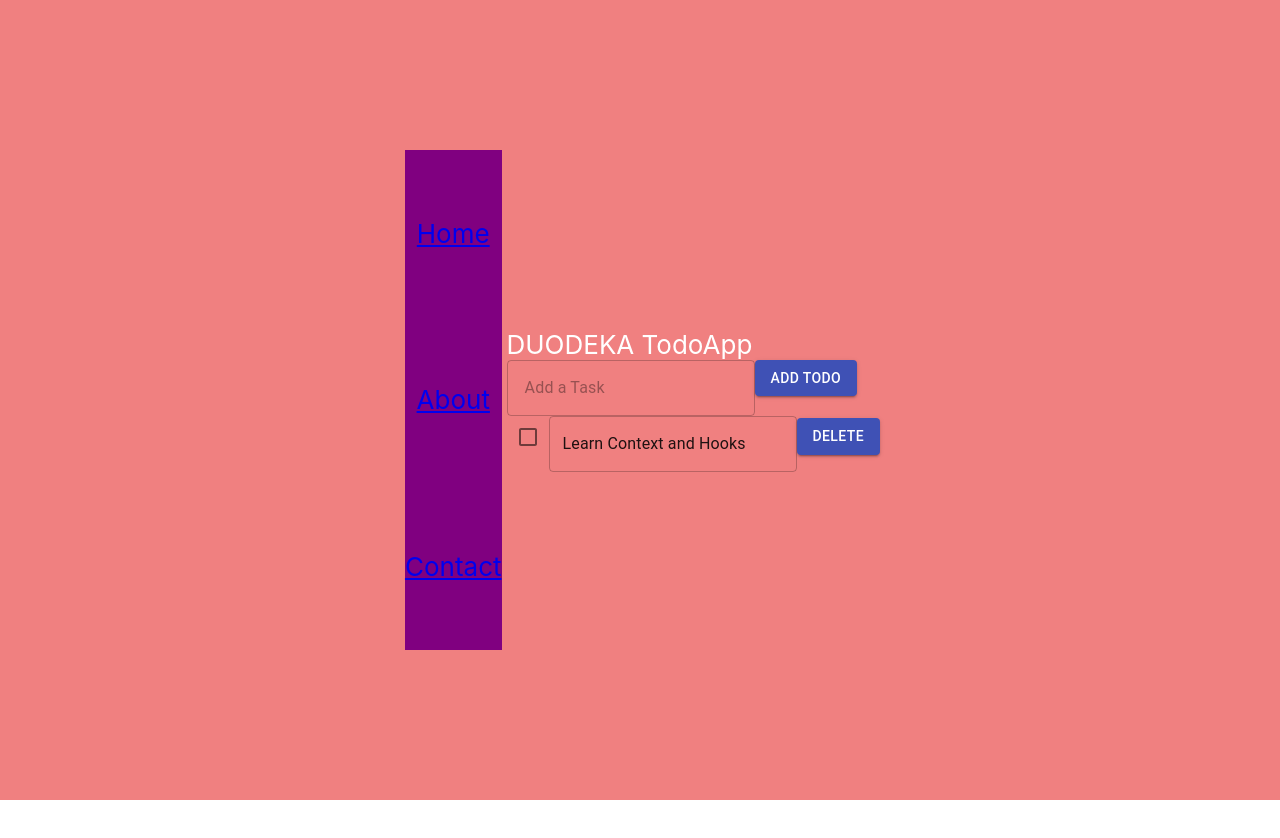
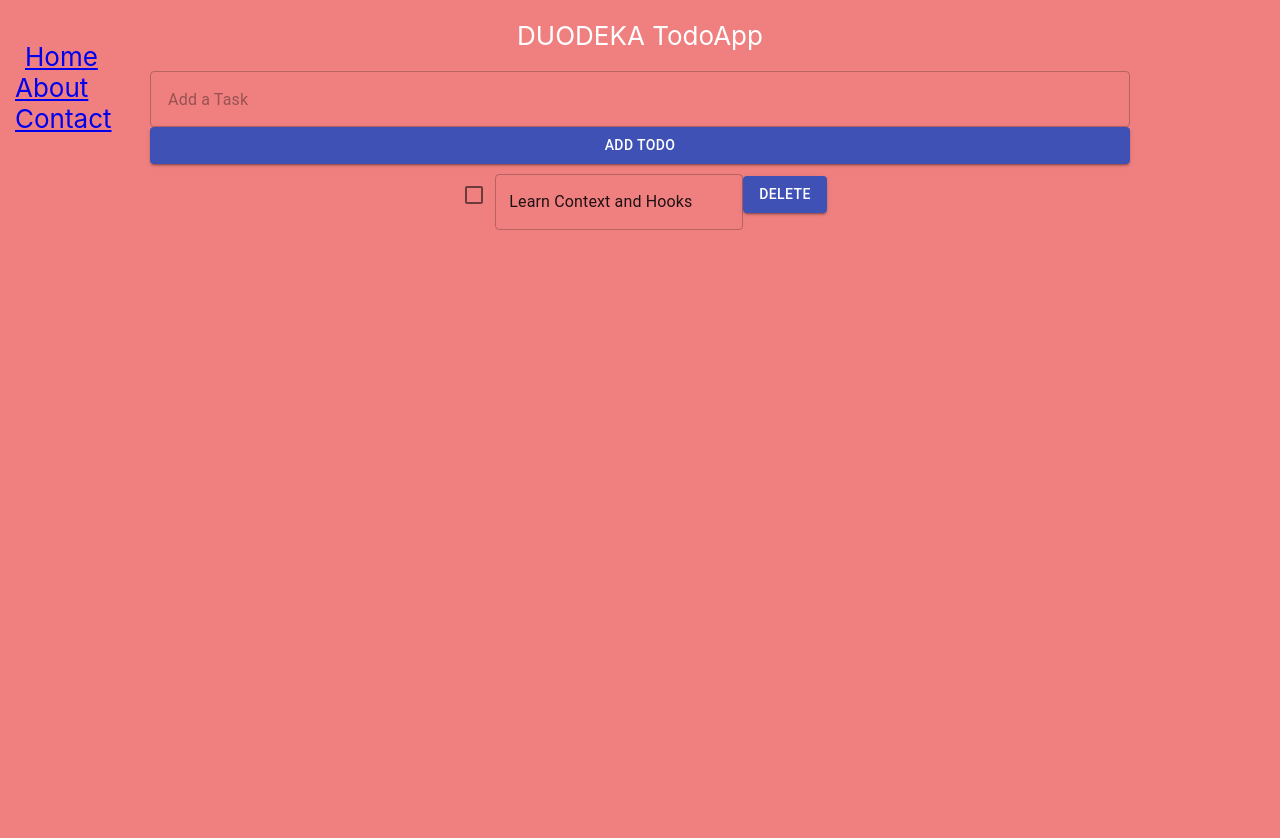
Before and after one commit to kumkumsingh/todoapp, a React (Create React App) app: page / in a window 1280 px wide. Shown: the top 838 px of the page. Before the commit the page ends 800 px from the top, so only its background shows below. Built offline with nearby package versions, Linux system fonts and the light colour scheme.

Commit message:
added css

```diff
--- a/src/App.css
+++ b/src/App.css
@@ -10,29 +10,49 @@
   min-height: 100vh;
   display: flex;
   flex-direction: row;
-  align-items: center;
-  justify-content: center;
+  /* align-items: center; */
+  /* justify-content: left; */
   font-size: calc(10px + 2vmin);
   color: white;
 }
 
+div.flexColumns:nth-of-type(1) {
+ flex: none;
+ width: 150px;
+}
+
+div.flexColumns:nth-of-type(2) {
+  flex: 7;
+ }
+ div.flexColumns:nth-of-type(3) {
+  flex: none;
+  width: 150px;
+ }
 .App-link {
   color: #61dafb;
 }
 
-.nav {
+.TodoList {
+ display: flex;
+ flex-direction: column;
+ text-align: center;
+}
+.TodoListText {
+ padding: 20px;
+}
 
-
+.spaceList {
+  padding: 10px;
 }
 .ul {
-  padding: 0px;
+  padding: 10px;
   list-style-type: none;
   display: flex;
   flex-direction: column;
-  align-items: center;
-  justify-content:space-around;
-  background-color: purple;
-  height:500px;
+  /* align-items: center; */
+  /* justify-content:space-around; */
+  /* background-color: purple; */
+  height:1000px;
 
 }
 .li {
--- a/src/App.js
+++ b/src/App.js
@@ -11,11 +11,11 @@ function App() {
   return (
     <BrowserRouter>
       <div className="App-header">
-        <NavBar className="firstChild"> </NavBar>
-        <Route path="/" exact component={Home} />
-        <Route path="/about" exact component={About} />
-        <Route path="/contact" exact component={Contact} />
-
+        <div className="flexColumns"><NavBar className="firstChild"> </NavBar></div>
+        <div className="flexColumns"><Route path="/" exact component={Home} /></div>
+        <div className="flexColumns"><Route path="/about" exact component={About} /></div>
+        <div className="flexColumns"><Route path="/contact" exact component={Contact} /></div>
+        <div className="flexColumns"></div>
       </div>
     </BrowserRouter>
   );
--- a/src/components/TodoList.js
+++ b/src/components/TodoList.js
@@ -61,8 +61,8 @@ export default function TodoList() {
     });
   }
   return (
-    <div>
-    <div>DUODEKA TodoApp</div>
+    <div className="TodoList">
+    <div className="TodoListText">DUODEKA TodoApp</div>
       <TextField
         placeholder=" Add a Task"
         value={newTodo.title}
@@ -75,7 +75,7 @@ export default function TodoList() {
       </Button>
       {todos.map(todo => {
         return (
-          <div key={todo.id}>
+          <div className ="spaceList" key={todo.id}>
             <div>
               <Checkbox
                 type="checkbox"
```
